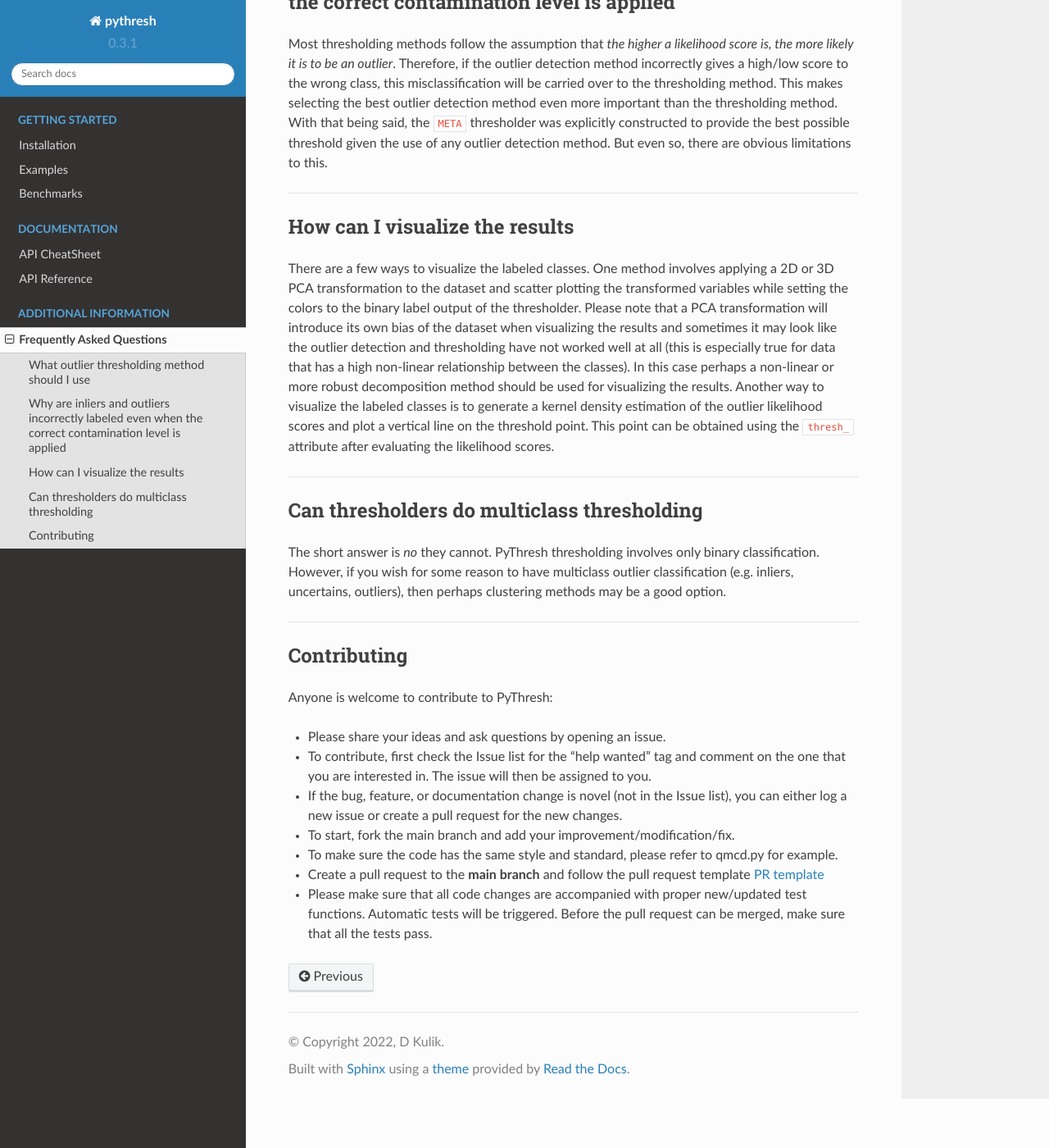
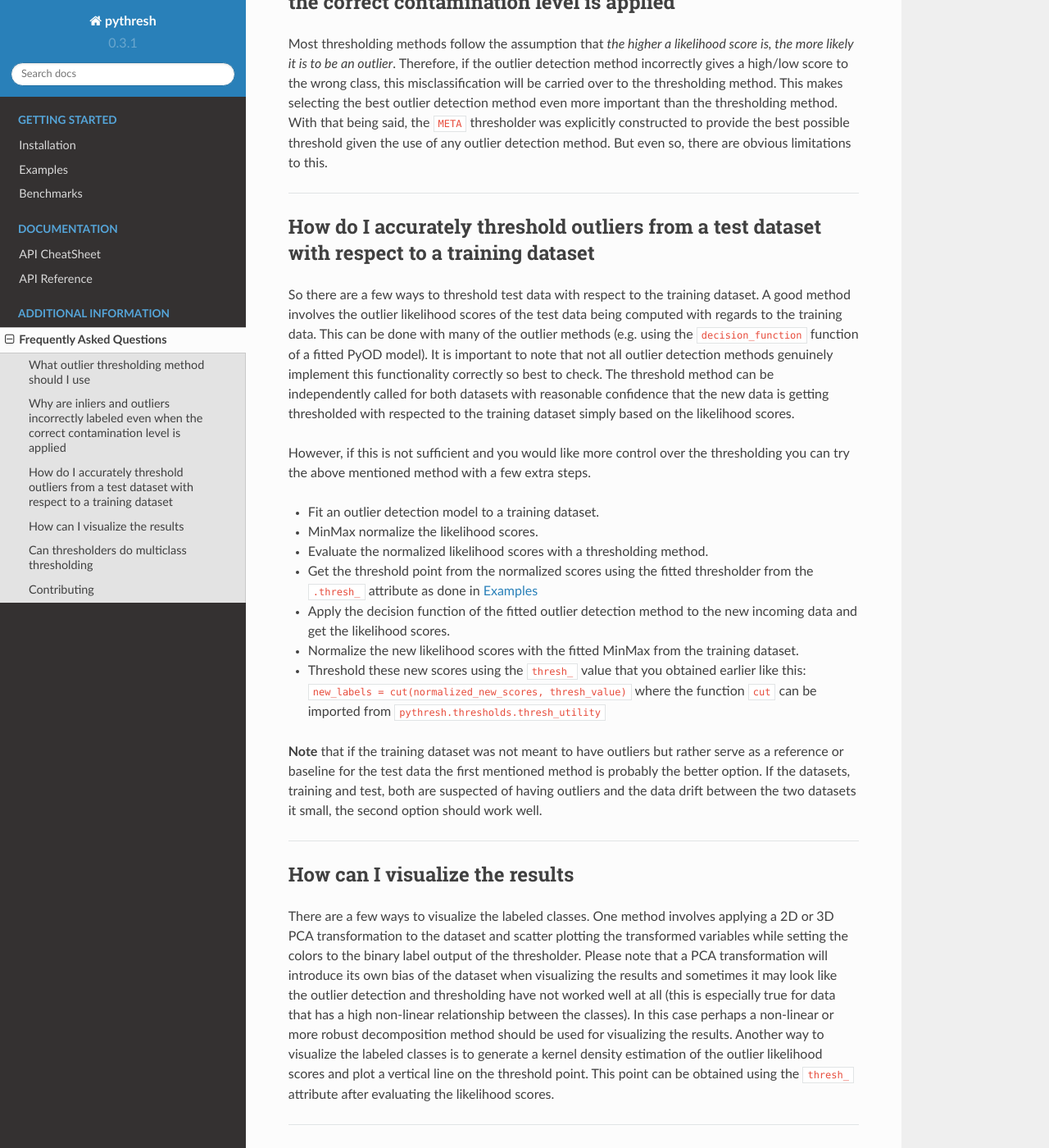
Before and after one commit to KulikDM/pythresh, a Sphinx documentation site: the page built from docs/FAQ.rst, in a window 1280 px wide and 1400 px high, scrolled down 841 px. Shown: the whole window at 82% size. Built offline with Sphinx 7.4.7 and the Read the Docs theme 2.0.0, drawn with Linux system fonts in a browser that asks for light colours; formulas are drawn with MathJax 3.

Commit message:
Updated FAQ

```diff
--- a/CHANGES.txt
+++ b/CHANGES.txt
@@ -50,3 +50,4 @@ v<0.3.1>, <04/27/2023> -- Added grp and srp methods to decomp
 v<0.3.1>, <05/02/2023> -- Python 3.11
 v<0.3.1>, <05/03/2023> -- Removed ALL thresholder
 v<0.3.1>, <05/03/2023> -- Created citation
+v<0.3.1>, <05/10/2023> -- Updated FAQ
--- a/docs/FAQ.rst
+++ b/docs/FAQ.rst
@@ -51,6 +51,55 @@ method even more important than the thresholding method. With that being
 said, the ``META`` thresholder was explicitly constructed to provide the
 best possible threshold given the use of any outlier detection method.
 But even so, there are obvious limitations to this.
+
+----
+
+***********************************************************************************************
+ How do I accurately threshold outliers from a test dataset with respect to a training dataset
+***********************************************************************************************
+
+So there are a few ways to threshold test data with respect to the
+training dataset. A good method involves the outlier likelihood scores
+of the test data being computed with regards to the training data. This
+can be done with many of the outlier methods (e.g. using the
+``decision_function`` function of a fitted PyOD model). It is important
+to note that not all outlier detection methods genuinely implement this
+functionality correctly so best to check. The threshold method can be
+independently called for both datasets with reasonable confidence that
+the new data is getting thresholded with respected to the training
+dataset simply based on the likelihood scores.
+
+However, if this is not sufficient and you would like more control over
+the thresholding you can try the above mentioned method with a few
+extra steps.
+
+-  Fit an outlier detection model to a training dataset.
+
+-  MinMax normalize the likelihood scores.
+
+-  Evaluate the normalized likelihood scores with a thresholding method.
+
+-  Get the threshold point from the normalized scores using the fitted
+   thresholder from the ``.thresh_`` attribute as done in `Examples
+   <https://pythresh.readthedocs.io/en/latest/example.html>`_
+
+-  Apply the decision function of the fitted outlier detection method to
+   the new incoming data and get the likelihood scores.
+
+-  Normalize the new likelihood scores with the fitted MinMax from the
+   training dataset.
+
+-  Threshold these new scores using the ``thresh_`` value that you
+   obtained earlier like this: ``new_labels = cut(normalized_new_scores,
+   thresh_value)`` where the function ``cut`` can be imported from
+   ``pythresh.thresholds.thresh_utility``
+
+**Note** that if the training dataset was not meant to have outliers but
+rather serve as a reference or baseline for the test data the first
+mentioned method is probably the better option. If the datasets,
+training and test, both are suspected of having outliers and the data
+drift between the two datasets it small, the second option should work
+well.
 
 ----
 
```
